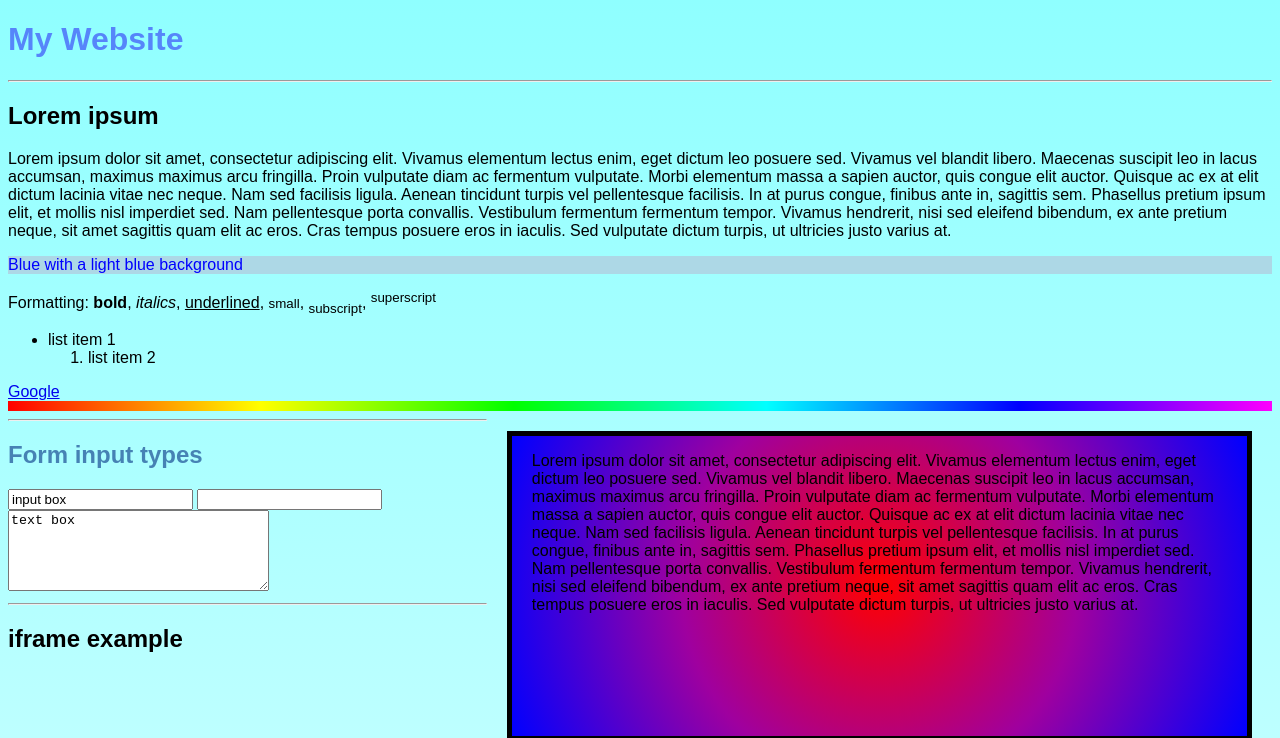
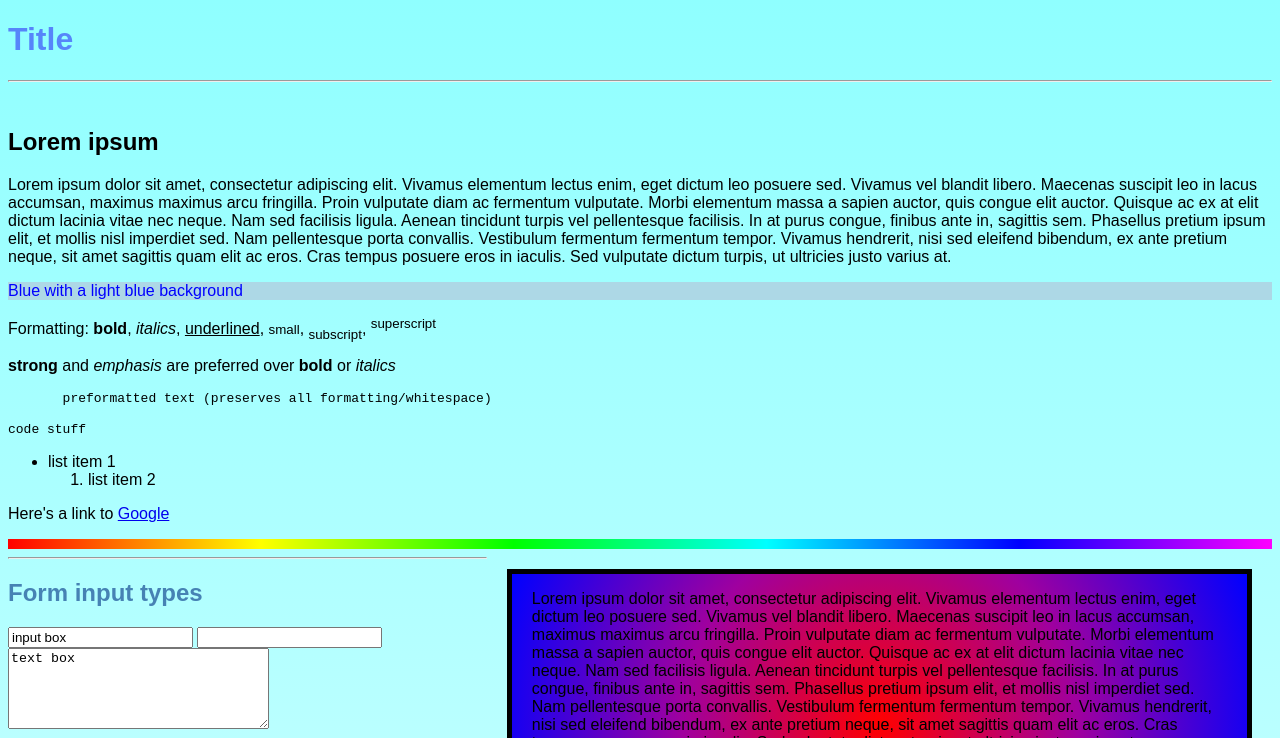
Before and after one commit to LX6T/learning_web, a plain HTML site: page index.html in a window 1280 px wide. Shown: the top 738 px of the page. Drawn offline with Linux system fonts and the light colour scheme.

Commit message:
added some html and comments

```diff
--- a/index.html
+++ b/index.html
@@ -10,12 +10,16 @@
     <title>Website Title</title>
 </head>
 <body>
+    <!-- header section -->
     <header>
-        <h1 id="title">My Website</h1>
+        <h1 id="title">Title</h1>
     </header>
+    <!-- main section -->
     <main>
-        <hr/>
+        <hr/>   <!-- horizontal rule -->
+        <br>    <!-- line break -->
         <h2>Lorem ipsum</h2>
+        <!-- paragraph example -->
         <p class="para-text">
             Lorem ipsum dolor sit amet, consectetur adipiscing elit. Vivamus elementum lectus enim, eget dictum leo
             posuere sed. Vivamus vel blandit libero. Maecenas suscipit leo in lacus accumsan, maximus maximus arcu
@@ -27,21 +31,35 @@
             quam elit ac eros. Cras tempus posuere eros in iaculis. Sed vulputate dictum turpis, ut ultricies justo
             varius at.
         </p>
+        <!-- paragraph styled with style attribute tag -->
         <p style="color: blue; background-color: lightblue">Blue with a light blue background</p>
+        <!-- text styled by inline tags -->
         <p>Formatting: <b>bold</b>, <i>italics</i>, <u>underlined</u>, <small>small</small>,
             <sub>subscript</sub>, <sup>superscript</sup>
         </p>
+        <p><strong>strong</strong> and <em>emphasis</em> are preferred over <b>bold</b> or <i>italics</i>
+        </p>
+        <!-- other formatting tags -->
+        <pre>       preformatted text (preserves all formatting/whitespace)</pre>
+        <code>code stuff</code>
 
+        <!-- unordered list -->
         <ul>
             <li class="list-item">list item 1</li>
+            <!-- ordered list -->
             <ol>
                 <li class="list-item">list item 2</li>
             </ol>
+
         </ul>
 
-        <a href="https://www.google.com" target="_blank" id="link">Google</a>
+        <!-- anchor tag -->
+        <p> Here's a link to <a href="https://www.google.com" target="_blank" id="link">Google</a></p>
 
+        <!-- div example with css formatting-->
         <div id="rainbow-gradient"></div>
+
+        <!-- another div example -->
         <div id="radial-gradient">
             <p class="para-text">
                 Lorem ipsum dolor sit amet, consectetur adipiscing elit. Vivamus elementum lectus enim, eget dictum leo
@@ -58,6 +76,7 @@
 
         <hr/>
 
+        <!-- form example -->
         <h2 class="subtitle" id="form" style="color: steelblue;">Form input types</h2>
         <form>
             <input type="text" value="input box"/>
@@ -67,11 +86,13 @@
 
         <hr/>
 
+        <!-- iframe example -->
         <h2 class="subtitle">iframe example</h2>
         <iframe width="600" height="300" frameborder="0" src="http://giraffeacademy.com/">it broke</iframe>
 
         <hr/>
 
+        <!-- another list example with all sorts of stuff in it -->
         <h2>List example</h2>
         <ol type="A">
             <li><a href="https://www.google.com" target="_blank" id="google-link">Google</a></li>
@@ -93,6 +114,7 @@
 
         <hr/>
 
+        <!-- table example -->
         <h2>Table example</h2>
         <table>
             <thead>
```
